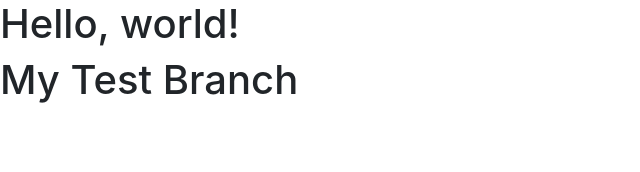
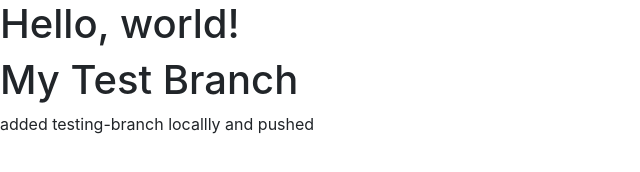
Before and after one commit to jennifer-morehead/git_practice, a plain HTML site: page index.html in a window 1280 px wide. Shown: the whole page, without its empty margins (0-640 px from the left). Drawn offline with nearby package versions, Linux system fonts and the light colour scheme.

Commit message:
made branch, added updates

```diff
--- a/index.html
+++ b/index.html
@@ -13,6 +13,7 @@
   <body>
     <h1>Hello, world!</h1>
     <h1>My Test Branch</h1>
+    <p>added testing-branch locallly and pushed</p>
 
     <!-- Optional JavaScript -->
     <!-- jQuery first, then Popper.js, then Bootstrap JS -->
```
